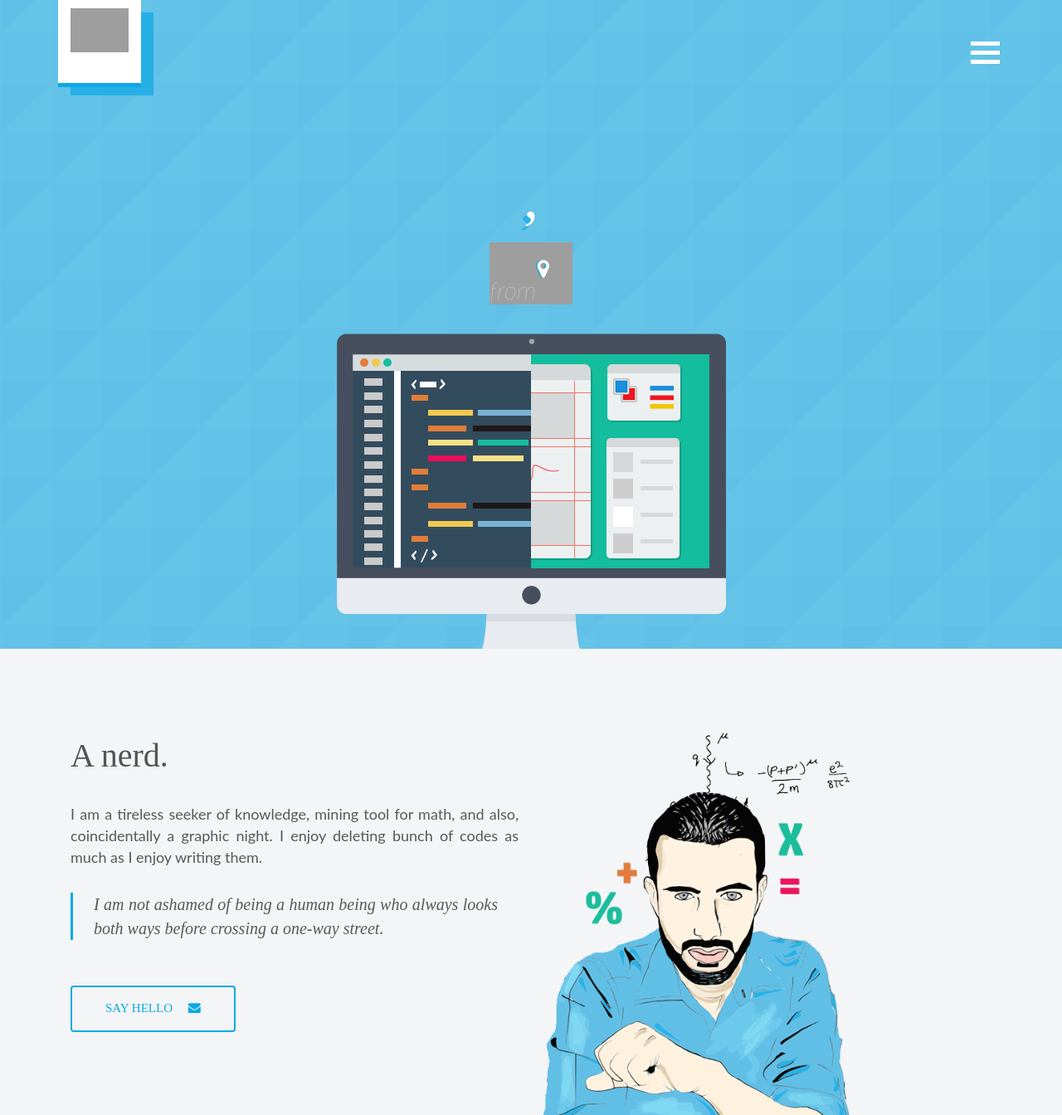
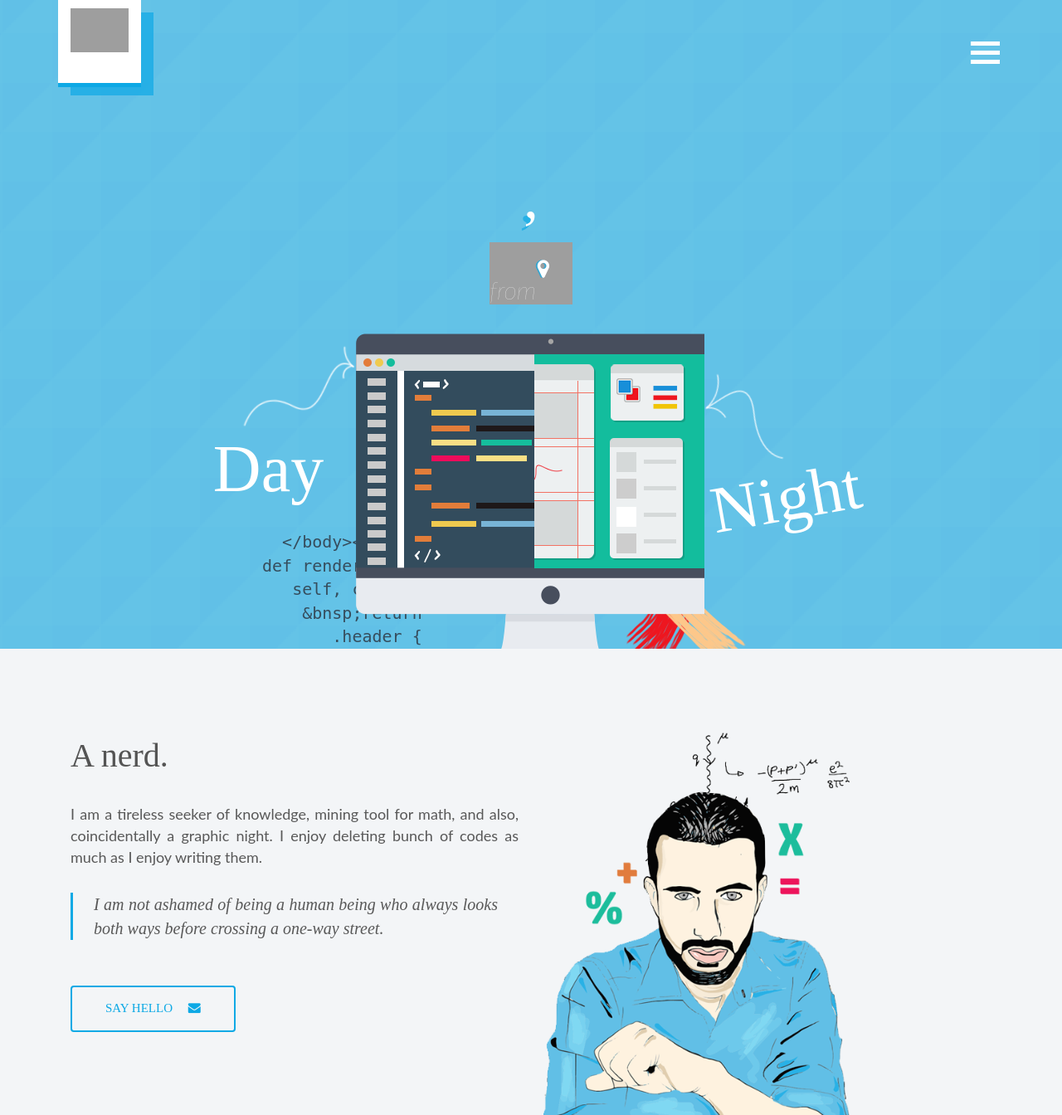
Before and after one commit to iamjazzar/ahmedjazzar.com, a Django app: template templates/home.html in a window 1280 px wide. Shown: the top 1344 px of the page at 83% size. Run offline with Django 3.2, Linux system fonts and the light colour scheme; the template is opened without the code that fills it, so the values that code supplies are empty; style sheets or scripts are compiled from the project's sources; some libraries are stand-ins or nearby versions; grey boxes are pictures that could not be loaded.

Commit message:
Finishing up iMac part.

```diff
--- a/static/styles/home.less
+++ b/static/styles/home.less
@@ -248,15 +248,53 @@ body  {
     }
 
     .day-night  {
+      display: flex;
+
+      .day-bg {
+        order: 1;
+        flex: 1;
+        padding-top: 20px;
+        position: relative;
+
+        * {
+          margin-left: auto;
+        }
+
+        .day-arrow  {
+          height: 86px;
+          width: 140px;
+          transform: rotate(-5deg);
+          background: url('../images/day-arrow.png') no-repeat;
+        }
+
+        .day  {
+          font-size: 80px;
+          font-family: lavendersweet;
+        }
+
+        .code {
+          font-family: monospace;
+          position: absolute;
+          text-align: right;
+          color: #364d5d;
+          font-size: 20px;
+          right: -80px;
+          bottom: 0;
+        }
+      }
+
       .imac {
-
         @image-width: 430px;
         @image-height: 258px;
 
+        order: 2;
+        flex: 2;
         width: 470px;
         height: 380px;
         overflow: hidden;
         margin: 0 auto;
+        position: relative;
+        z-index: 1;
 
         .day-img  {
           .draw-image(@image-width, @image-height);
@@ -269,6 +307,36 @@ body  {
           .draw-image(@image-width/2, @image-height);
           left: @image-width/2;
           background-position: right;
+        }
+      }
+
+      .night-bg {
+        order: 3;
+        flex: 1;
+        padding-top: 60px;
+        position: relative;
+        z-index: 0;
+
+        .night-arrow  {
+          height: 79px;
+          width: 107px;
+          float: left;
+          transform: rotate(15deg);
+          background: url('../images/night-arrow.png') no-repeat;
+        }
+
+        .night  {
+          padding-top: 35px;
+          padding-right: 30px;
+          font-size: 80px;
+          font-family: lavendersweet;
+          transform: rotate(-10deg);
+        }
+
+        .paintings  {
+          position: absolute;
+          left: -100px;
+          bottom: -30px;
         }
       }
     }
--- a/templates/home.html
+++ b/templates/home.html
@@ -33,7 +33,7 @@
 
       <div id="header" class="logo-wrapper">
         <a href=" {{ urls.home }}">
-          <img class="logo" src="{{MEDIA_URL}}{{ logo }}"/>
+          <img class="logo" src="{{MEDIA_URL}}{{ logo }}" alt="Logo"/>
         </a>
       </div>
 
@@ -52,21 +52,32 @@
             <div class="country">{{ country }}</div>
           </div>
         </div>
-        <img src="{{MEDIA_URL}}{{ country_image }}" />
+        <img src="{{MEDIA_URL}}{{ country_image }}" alt="Palestine"/>
       </div>
     </div>
 
-    <div id="imac-container" class="container-fluid">
-      <div class="day-night row">
-        <div class="col-md-12">
-          <div class="imac">
-            <img class="imac-img"
-                src="{% static "images/imac.png" %}">
-            <div class="day-img"></div>
-            <div id="night-img" class="night-img"></div>
-            <div id="day-bg" class="day-bg"></div>
-            <div id="night-bg" class="night-bg"></div>
+    <div id="imac-container" class="row">
+      <div class="day-night col-md-8 col-md-offset-2">
+        <div id="day-bg" class="day-bg">
+          <div class="day-arrow"></div>
+          <div class="day">Day</div>
+          <div class="code">
+            &lt;/body&gt;&lt;/html&gt; <br>
+            def render( **kw <br>
+            self, content <br>
+            &amp;bnsp;return <br>
+            .header { <br>
           </div>
+        </div>
+        <div class="imac">
+          <img src="{% static "images/imac.png" %}" alt="iMac">
+          <div class="day-img"></div>
+          <div id="night-img" class="night-img"></div>
+        </div>
+        <div id="night-bg" class="night-bg">
+          <div class="night-arrow"></div>
+          <div class="night">Night</div>
+          <img class="paintings" src="{% static "images/paintings.png" %}" alt="Paintings">
         </div>
       </div>
     </div>
@@ -91,7 +102,7 @@
         </a>
       </div>
       <div class="image col-md-6">
-        <img class="img-responsive" src="{% static "images/cartoon-full.png" %}"/>
+        <img class="img-responsive" src="{% static "images/cartoon-full.png" %}" alt="My Picture"/>
       </div>
     </div>
   </div>
--- a/templates/layout.html
+++ b/templates/layout.html
@@ -37,7 +37,7 @@
       <div class="container">
         <div class="navbar-header">
           <a href="{{ urls.home }}">
-            <img class="logo" src="{{MEDIA_URL}}{{ logo }}"/>
+            <img class="logo" src="{{MEDIA_URL}}{{ logo }}" alt="Logo"/>
           </a>
         </div>
 
```
Also changed, not shown: static/scripts/home.js (+9 -0 lines), static/images/day-arrow.png (renamed from static/images/left-arrow.png), static/images/night-arrow.png (renamed from static/images/right-arrow.png).
